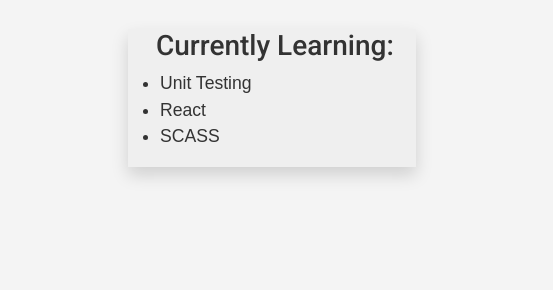
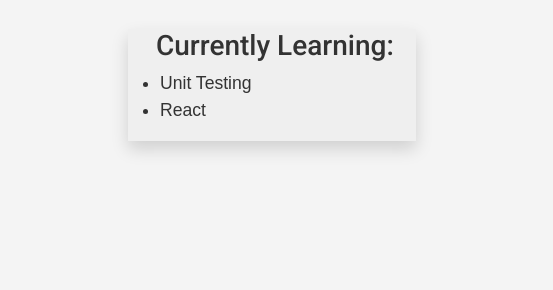
Before and after one commit to SF-codes/portfolio, a website: page index.html in a window 1280 px wide. Shown: the part 1320-1610 px from the top of the page, 0-553 px from the left. Drawn offline with nearby package versions, Linux system fonts and the light colour scheme; a web font is replaced by a local one.

Commit message:
Update index.html

```diff
--- a/index.html
+++ b/index.html
@@ -64,7 +64,6 @@
                 <ul>
                   <li>Unit Testing</li>
                   <li>React</li>
-                  <li>SCASS</li>
                 </ul></div>
             </div>
             <div class="about-me">
```
